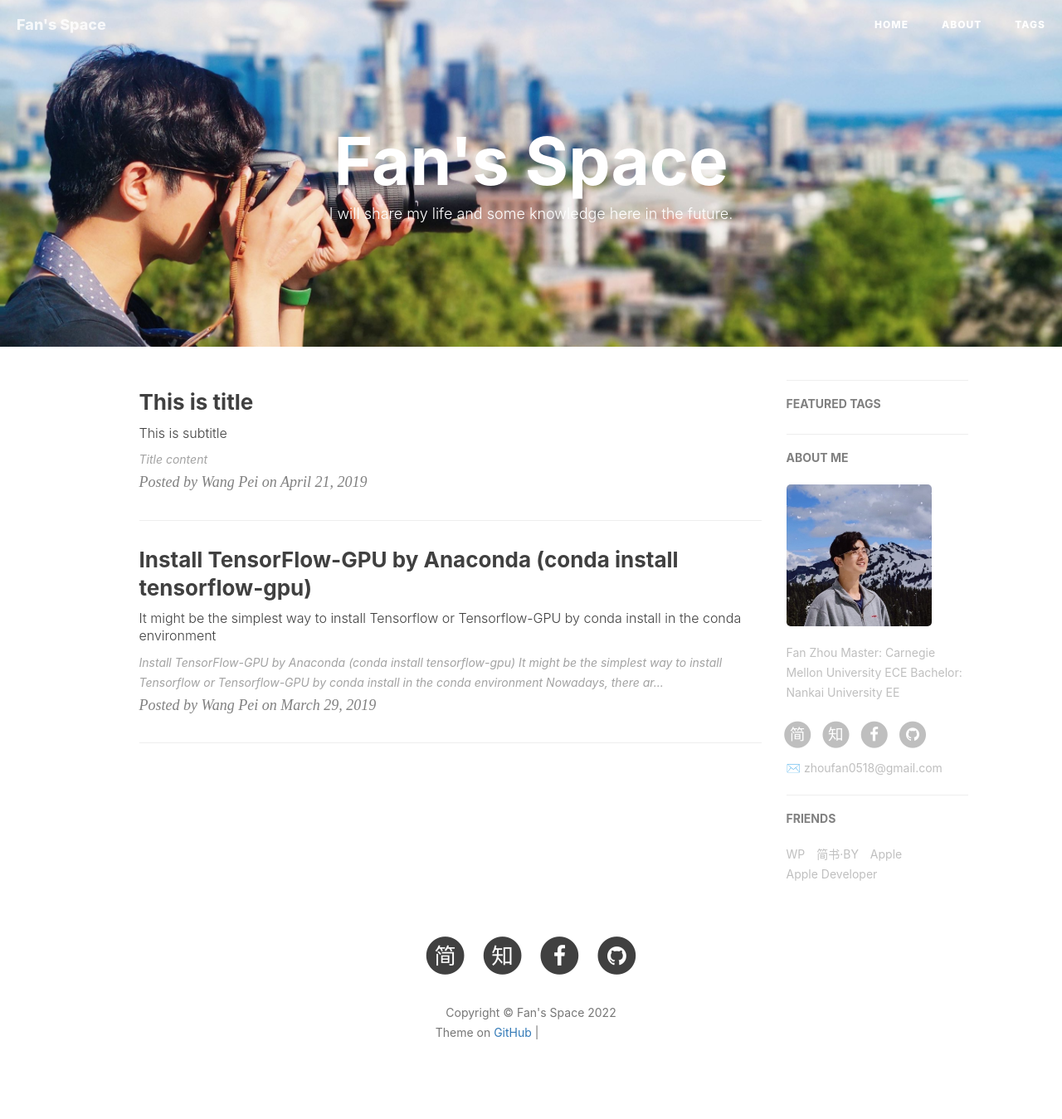
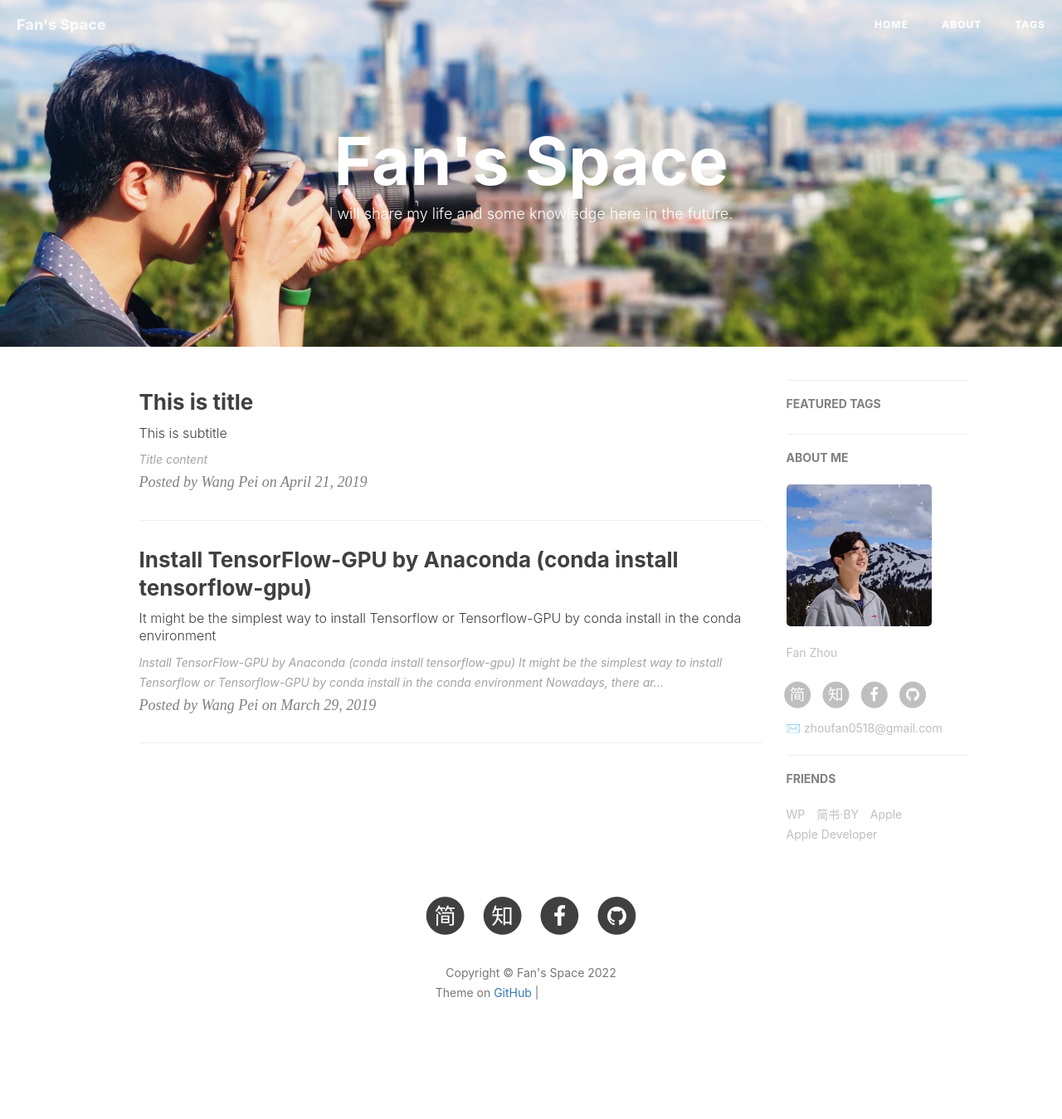
Before and after one commit to FanZhou-Kirito/FanZhou-Kirito.github.io, a Jekyll site: the page built from index.html, in a window 1280 px wide. Shown: the whole page at 83% size. Built offline with Jekyll 4.4.1, drawn with Linux system fonts in a browser that asks for light colours; nearby versions of some CDN libraries; the list of posts is cut into pages by our own code; comment, search, counter and statistics services are not loaded; after the commit the page ends 1301 px from its top, so only the background shows below that; grey boxes are pictures that could not be loaded.

Commit message:
change discription

```diff
--- a/_config.yml
+++ b/_config.yml
@@ -11,9 +11,7 @@ github_repo: "https://github.com/FanZhou-Kirito/FanZhou-Kirito.github.io" # you
 
 # Sidebar settings
 sidebar: true                           # whether or not using Sidebar.
-sidebar-about-description: "Fan Zhou
-                            Master: Carnegie Mellon University ECE
-                            Bachelor: Nankai University EE"
+sidebar-about-description: "Fan Zhou" #Master: Carnegie Mellon University ECE Bachelor: Nankai University EE"
 sidebar-avatar: /img/MtRainier1_1.jpg #avatar_binggan.jpg      # use absolute URL, seeing it's used in both `/` and `/about/`
 
 
```
